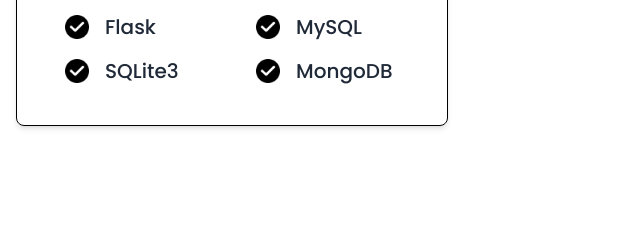
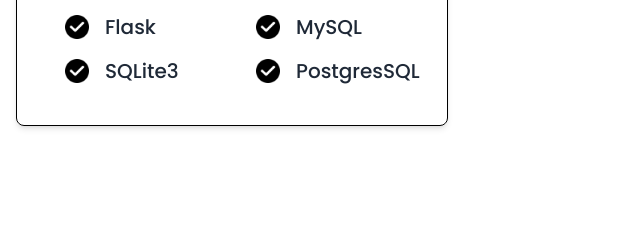
Before and after one commit to Ameen6789/my_portfolio, a plain HTML site: page index.html in a window 1280 px wide. Shown: the part 744-971 px from the top of the page, 640-1280 px from the left. Drawn offline with nearby package versions, Linux system fonts and the light colour scheme; files whose address does not match are found by name.

Commit message:
Update index.html

```diff
--- a/index.html
+++ b/index.html
@@ -145,7 +145,7 @@
 
                             <div class="flex items-center mb-4  sm:pl-6 sm:w-1/2">
                                 <img src="tick-icon.png" class="w-6 h-6 mr-4" alt="">
-                                <p class="text-xl text-gray-800">MongoDB</p>
+                                <p class="text-xl text-gray-800">PostgresSQL</p>
                             </div>
                         </div>
                     </div>
```
